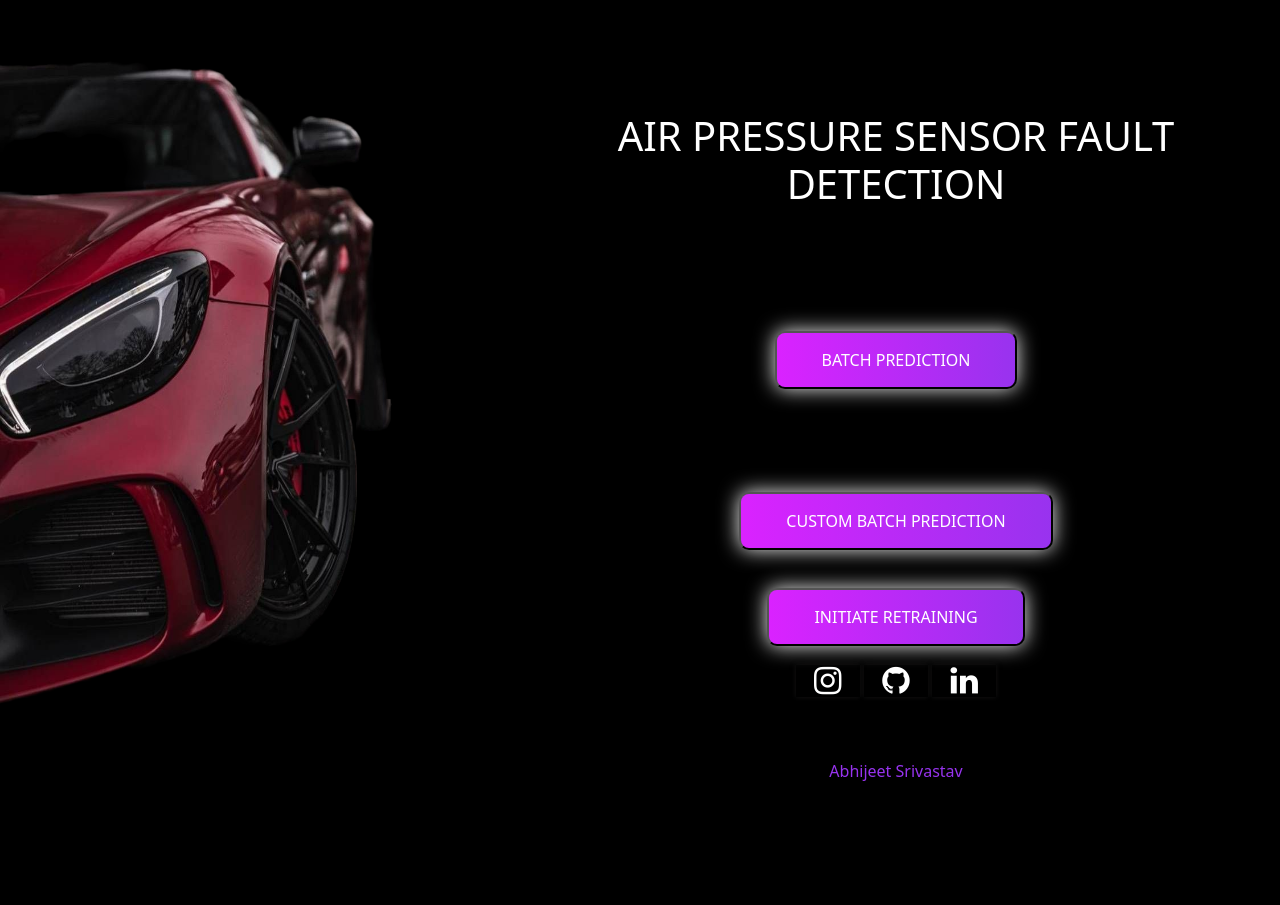
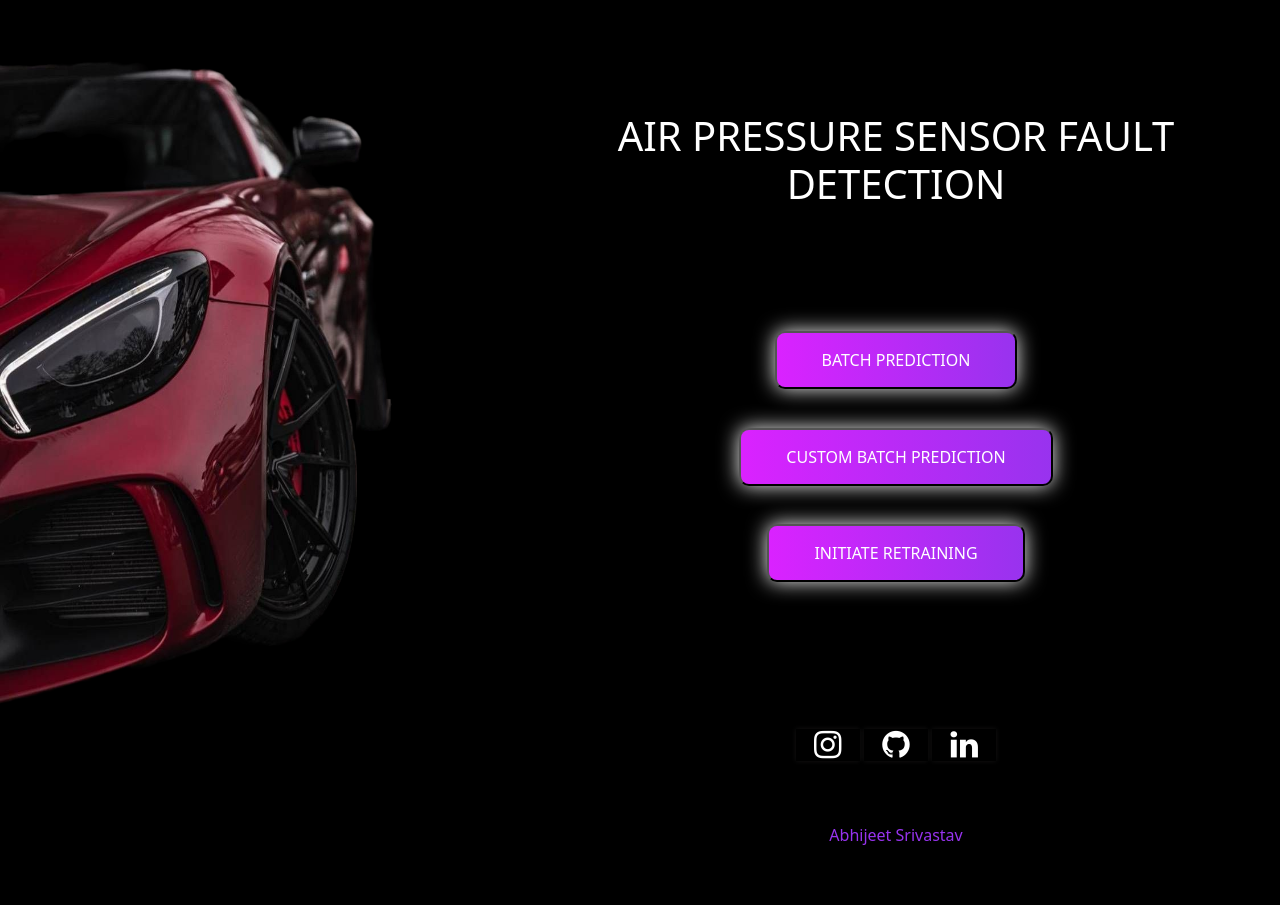
Before and after one commit to AbhijeetSrivastav/aps-sensor-fault-detection, a Flask app: page / in a window 1280 px wide. Shown: the top 905 px of the page. Before the commit the page ends 781 px from the top, so only its background shows below. Run offline with Flask 2, Linux system fonts and the light colour scheme.

Commit message:
home updated

```diff
--- a/templates/home.html
+++ b/templates/home.html
@@ -22,21 +22,23 @@
 
 
         <div class="btn-container-home">
+            <div class="btn-home">
                 <form action="/batch_prediction" method="POST">
                  <input class="btn-grad" type="submit" name="Batch Prediction" value="Batch Prediction">
                 </form>
              </div>
 
-        <div class="btn-container-home">
+             <div class="btn-home">
                  <form action="/upload_form" method="POST" enctype="multipart/form-data">
                   <input class="btn-grad" type="submit" name="Custom Batch Prediction" value="Custom Batch Prediction">
                  </form>
               </div>
 
-         <div class="btn-container-home">
+              <div class="btn-home">
                  <form action="/retrain" method="POST">
                   <input class="btn-grad" type="submit" name="Re-Train" value="Initiate Retraining">
                  </form>
+              </div>
         </div>
 
         <div class="footer-container">
```
Lines whose indentation alone changed are shown as unchanged.
